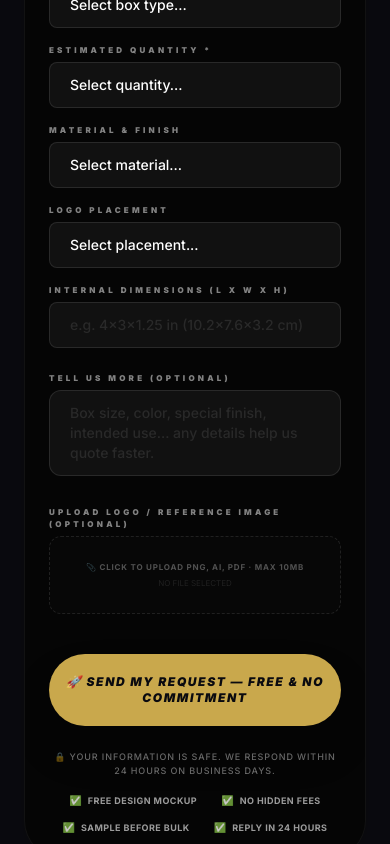
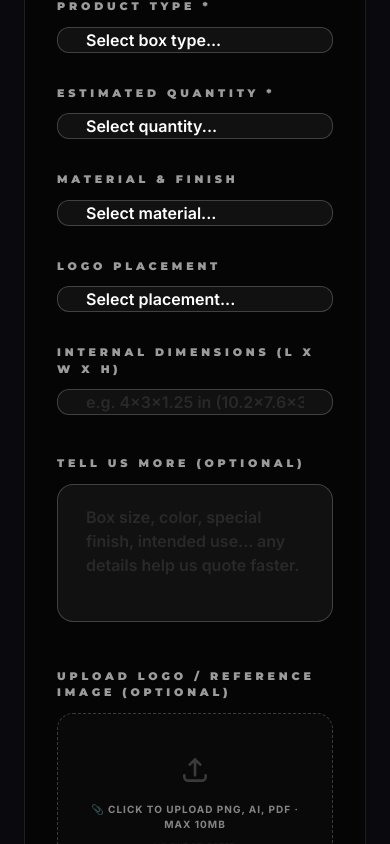
Before and after one commit to yaowei198299-cmd/side-packaging-site, a Next.js app: page / in a window 390 px wide. Shown: the part 5280-6124 px from the top of the page. Built offline with nearby package versions, Linux system fonts and the light colour scheme.

Commit message:
style: final font and brightness optimization for inquiry form to match LuxoPack exactly

```diff
--- a/components/InquiryForm.tsx
+++ b/components/InquiryForm.tsx
@@ -44,7 +44,7 @@
       <div className="mb-12 text-center px-4">
         <span className="text-[#C9A84C] font-black uppercase text-[10px] tracking-[0.4em] mb-6 block">GET A FREE QUOTE</span>
 
-        <h2 className="text-4xl md:text-5xl font-black text-white tracking-tighter leading-tight mb-8 font-montserrat">
+        <h2 className="text-4xl md:text-6xl font-black text-white tracking-tighter leading-tight mb-8 font-montserrat">
           🎁 Free Quote + 3D Mockup <br/>
           <span className="text-[#C9A84C] italic text-3xl md:text-4xl">in 24 Hours</span>
         </h2>
@@ -54,9 +54,9 @@
         </p>
 
         {/* Packaging Consultant Bar */}
-        <div className="bg-[#111111] border border-white/5 rounded-2xl p-4 md:p-5 flex items-center justify-between max-w-2xl mx-auto mb-12">
+        <div className="bg-[#111111] border border-white/5 rounded-2xl p-4 md:p-5 flex items-center justify-between max-w-2xl mx-auto mb-12 shadow-xl">
           <div className="flex items-center gap-4">
-            <div className="w-10 h-10 bg-[#C9A84C] rounded-full flex items-center justify-center text-black font-black text-lg font-montserrat">J</div>
+            <div className="w-10 h-10 bg-[#C9A84C] rounded-full flex items-center justify-center text-black font-black text-lg font-montserrat shadow-lg">J</div>
             <div className="text-left">
               <p className="text-white font-bold text-xs md:text-sm">Hi, I'm Jocelyn — your packaging consultant 👋</p>
               <p className="text-white/30 text-[9px] md:text-[10px] uppercase tracking-widest font-medium">Fill the form below and I'll personally respond with your free quote.</p>
@@ -69,22 +69,22 @@
         </div>
       </div>
 
-      <div className="bg-[#050505] p-6 md:p-10 rounded-[2.5rem] border border-white/5 shadow-2xl relative overflow-hidden">
-        <form onSubmit={handleSubmit} className="space-y-6">
-          <div className="grid md:grid-cols-2 gap-x-6 gap-y-4">
+      <div className="bg-[#050505] p-8 md:p-14 rounded-[2.5rem] border border-white/10 shadow-2xl relative overflow-hidden">
+        <form onSubmit={handleSubmit} className="space-y-10">
+          <div className="grid md:grid-cols-2 gap-x-10 gap-y-8">
             {[
               { id: 'name', label: 'Your Name *', placeholder: 'John Smith', required: true },
               { id: 'company', label: 'Company Name', placeholder: 'Your Brand / Company' },
               { id: 'email', label: 'Email Address *', placeholder: 'john@company.com', type: 'email', required: true },
               { id: 'phone', label: 'WhatsApp / Phone', placeholder: '+1 234 567 8900' },
             ].map((field) => (
-              <div key={field.id} className="space-y-1.5">
-                <label className="block text-[8px] font-black text-white/50 uppercase tracking-[0.4em]">{field.label}</label>
+              <div key={field.id} className="space-y-3">
+                <label className="block text-[11px] font-black text-white/60 uppercase tracking-[0.35em] font-montserrat">{field.label}</label>
                 <input
                   type={field.type || "text"}
                   required={field.required}
                   placeholder={field.placeholder}
-                  className="w-full px-5 py-3 bg-[#111111] border border-white/10 text-white rounded-lg focus:border-[#C9A84C] outline-none transition-all font-medium text-sm placeholder:text-white/10"
+                  className="w-full px-7 py-4.5 bg-[#111111] border border-white/20 text-white rounded-xl focus:border-[#C9A84C] outline-none transition-all font-semibold text-base placeholder:text-white/10"
                   value={(formData as any)[field.id]}
                   onChange={(e) => setFormData({...formData, [field.id]: e.target.value})}
                 />
@@ -92,11 +92,11 @@
             ))}
 
             {/* Dropdowns */}
-            <div className="space-y-1.5">
-              <label className="block text-[8px] font-black text-white/50 uppercase tracking-[0.4em]">Product Type *</label>
+            <div className="space-y-3">
+              <label className="block text-[11px] font-black text-white/60 uppercase tracking-[0.35em] font-montserrat">Product Type *</label>
               <select
                 required
-                className="w-full px-5 py-3 bg-[#111111] border border-white/10 text-white rounded-lg focus:border-[#C9A84C] outline-none transition-all font-medium text-sm appearance-none"
+                className="w-full px-7 py-4.5 bg-[#111111] border border-white/20 text-white rounded-xl focus:border-[#C9A84C] outline-none transition-all font-semibold text-base appearance-none"
                 value={formData.productType}
                 onChange={(e) => setFormData({...formData, productType: e.target.value})}
               >
@@ -109,11 +109,11 @@
               </select>
             </div>
 
-            <div className="space-y-1.5">
-              <label className="block text-[8px] font-black text-white/50 uppercase tracking-[0.4em]">Estimated Quantity *</label>
+            <div className="space-y-3">
+              <label className="block text-[11px] font-black text-white/60 uppercase tracking-[0.35em] font-montserrat">Estimated Quantity *</label>
               <select
                 required
-                className="w-full px-5 py-3 bg-[#111111] border border-white/10 text-white rounded-lg focus:border-[#C9A84C] outline-none transition-all font-medium text-sm appearance-none"
+                className="w-full px-7 py-4.5 bg-[#111111] border border-white/20 text-white rounded-xl focus:border-[#C9A84C] outline-none transition-all font-semibold text-base appearance-none"
                 value={formData.quantity}
                 onChange={(e) => setFormData({...formData, quantity: e.target.value})}
               >
@@ -126,10 +126,10 @@
               </select>
             </div>
 
-            <div className="space-y-1.5">
-              <label className="block text-[8px] font-black text-white/50 uppercase tracking-[0.4em]">Material & Finish</label>
+            <div className="space-y-3">
+              <label className="block text-[11px] font-black text-white/60 uppercase tracking-[0.35em] font-montserrat">Material & Finish</label>
               <select
-                className="w-full px-5 py-3 bg-[#111111] border border-white/10 text-white rounded-lg focus:border-[#C9A84C] outline-none transition-all font-medium text-sm appearance-none"
+                className="w-full px-7 py-4.5 bg-[#111111] border border-white/20 text-white rounded-xl focus:border-[#C9A84C] outline-none transition-all font-semibold text-base appearance-none"
                 value={formData.materialFinish}
                 onChange={(e) => setFormData({...formData, materialFinish: e.target.value})}
               >
@@ -141,10 +141,10 @@
               </select>
             </div>
 
-            <div className="space-y-1.5">
-              <label className="block text-[8px] font-black text-white/50 uppercase tracking-[0.4em]">Logo Placement</label>
+            <div className="space-y-3">
+              <label className="block text-[11px] font-black text-white/60 uppercase tracking-[0.35em] font-montserrat">Logo Placement</label>
               <select
-                className="w-full px-5 py-3 bg-[#111111] border border-white/10 text-white rounded-lg focus:border-[#C9A84C] outline-none transition-all font-medium text-sm appearance-none"
+                className="w-full px-7 py-4.5 bg-[#111111] border border-white/20 text-white rounded-xl focus:border-[#C9A84C] outline-none transition-all font-semibold text-base appearance-none"
                 value={formData.logoPlacement}
                 onChange={(e) => setFormData({...formData, logoPlacement: e.target.value})}
               >
@@ -156,67 +156,70 @@
               </select>
             </div>
 
-            <div className="space-y-1.5 md:col-span-2">
-              <label className="block text-[8px] font-black text-white/50 uppercase tracking-[0.4em]">Internal Dimensions (L x W x H)</label>
+            <div className="space-y-3 md:col-span-2">
+              <label className="block text-[11px] font-black text-white/60 uppercase tracking-[0.35em] font-montserrat">Internal Dimensions (L x W x H)</label>
               <input
                 type="text"
                 placeholder="e.g. 4x3x1.25 in (10.2x7.6x3.2 cm)"
-                className="w-full px-5 py-3 bg-[#111111] border border-white/10 text-white rounded-lg focus:border-[#C9A84C] outline-none transition-all font-medium text-sm placeholder:text-white/10"
+                className="w-full px-7 py-4.5 bg-[#111111] border border-white/20 text-white rounded-xl focus:border-[#C9A84C] outline-none transition-all font-semibold text-base placeholder:text-white/10"
                 value={formData.dimensions}
                 onChange={(e) => setFormData({...formData, dimensions: e.target.value})}
               />
             </div>
           </div>
 
-          <div className="space-y-1.5">
-            <label className="block text-[8px] font-black text-white/50 uppercase tracking-[0.4em]">Tell Us More (Optional)</label>
+          <div className="space-y-3">
+            <label className="block text-[11px] font-black text-white/60 uppercase tracking-[0.35em] font-montserrat">Tell Us More (Optional)</label>
             <textarea
-              rows={3}
+              rows={4}
               placeholder="Box size, color, special finish, intended use... any details help us quote faster."
-              className="w-full px-5 py-3 bg-[#111111] border border-white/10 text-white rounded-xl focus:border-[#C9A84C] outline-none transition-all font-medium text-sm placeholder:text-white/10 resize-none"
+              className="w-full px-7 py-5 bg-[#111111] border border-white/20 text-white rounded-2xl focus:border-[#C9A84C] outline-none transition-all font-semibold text-base placeholder:text-white/10 resize-none"
               value={formData.message}
               onChange={(e) => setFormData({...formData, message: e.target.value})}
             />
           </div>
 
-          <div className="space-y-1.5">
-            <label className="block text-[8px] font-black text-white/50 uppercase tracking-[0.4em]">Upload Logo / Reference Image (Optional)</label>
-            <div className="w-full px-5 py-6 bg-white/[0.01] border border-dashed border-white/10 text-center rounded-xl group hover:border-[#C9A84C]/50 transition-all cursor-pointer">
-                <p className="text-white/30 font-bold uppercase text-[8px] tracking-widest group-hover:text-white transition-colors">
+          <div className="space-y-3">
+            <label className="block text-[11px] font-black text-white/60 uppercase tracking-[0.35em] font-montserrat">Upload Logo / Reference Image (Optional)</label>
+            <div className="w-full px-7 py-10 bg-white/[0.02] border border-dashed border-white/20 text-center rounded-2xl group hover:border-[#C9A84C]/50 transition-all cursor-pointer">
+                <div className="mb-4 flex justify-center">
+                   <svg className="w-8 h-8 text-white/20 group-hover:text-[#C9A84C] transition-colors" fill="none" stroke="currentColor" viewBox="0 0 24 24"><path strokeLinecap="round" strokeLinejoin="round" strokeWidth="2" d="M4 16v1a3 3 0 003 3h10a3 3 0 003-3v-1m-4-8l-4-4m0 0L8 8m4-4v12" /></svg>
+                </div>
+                <p className="text-white/50 font-bold uppercase text-[10px] tracking-widest group-hover:text-white transition-colors">
                   📎 Click to upload PNG, AI, PDF · Max 10MB
                 </p>
-                <p className="text-white/10 text-[8px] uppercase mt-1">No file selected</p>
+                <p className="text-white/10 text-[9px] uppercase mt-2">No file selected</p>
             </div>
           </div>
 
-          <div className="pt-4 space-y-6">
+          <div className="pt-6 space-y-10">
               <button
                   type="submit"
                   disabled={isSubmitting}
-                  className={`w-full bg-[#C9A84C] text-black font-black uppercase italic tracking-widest py-5 rounded-full hover:bg-white hover:scale-[1.01] active:scale-95 transition-all shadow-2xl flex items-center justify-center space-x-3 ${isSubmitting ? 'opacity-50 cursor-not-allowed' : ''}`}
+                  className={`w-full bg-[#C9A84C] text-black font-black uppercase italic tracking-widest py-8 rounded-full hover:bg-white hover:scale-[1.01] active:scale-95 transition-all shadow-2xl flex items-center justify-center space-x-3 ${isSubmitting ? 'opacity-50 cursor-not-allowed' : ''}`}
               >
                   {isSubmitting ? (
-                      <span className="animate-pulse text-xs">Processing...</span>
+                      <span className="animate-pulse text-sm">Processing...</span>
                   ) : (
-                      <span className="text-xs md:text-sm">🚀 Send My Request — Free & No Commitment</span>
+                      <span className="text-base md:text-lg font-black">🚀 SEND MY REQUEST — FREE & NO COMMITMENT</span>
                   )}
               </button>
 
-              <div className="text-center space-y-4">
-                <p className="text-white/40 text-[9px] md:text-[10px] font-medium uppercase tracking-widest flex items-center justify-center gap-2">
+              <div className="text-center space-y-8 pb-4">
+                <p className="text-white/50 text-[11px] md:text-[12px] font-bold uppercase tracking-[0.25em] flex items-center justify-center gap-2">
                   🔒 Your information is safe. We respond within 24 hours on business days.
                 </p>
 
-                <div className="flex flex-wrap justify-center gap-x-6 gap-y-3">
+                <div className="flex flex-wrap justify-center gap-x-12 gap-y-5">
                   {[
                     "Free Design Mockup",
                     "No Hidden Fees",
                     "Sample Before Bulk",
                     "Reply in 24 Hours"
                   ].map((item, i) => (
-                    <div key={i} className="flex items-center gap-1.5">
-                      <span className="text-green-500/80 text-[10px]">✅</span>
-                      <span className="text-white/60 text-[9px] font-bold uppercase tracking-wider">{item}</span>
+                    <div key={i} className="flex items-center gap-3">
+                      <span className="text-green-500 text-[14px]">✅</span>
+                      <span className="text-white/70 text-[11px] md:text-[12px] font-black uppercase tracking-widest font-montserrat">{item}</span>
                     </div>
                   ))}
                 </div>
@@ -224,15 +227,15 @@
           </div>
 
           {status === 'success' && (
-            <div className="p-6 bg-green-500/10 border border-green-500/20 rounded-2xl text-center">
-              <p className="text-green-500 font-black uppercase text-[10px] tracking-[0.3em] animate-bounce">
+            <div className="p-8 bg-green-500/10 border border-green-500/20 rounded-3xl text-center">
+              <p className="text-green-500 font-black uppercase text-xs tracking-[0.3em] animate-bounce">
                 ✓ Successfully Sent! Our team will contact you in 24 hours.
               </p>
             </div>
           )}
           {status === 'error' && (
-            <div className="p-6 bg-red-500/10 border border-red-500/20 rounded-2xl text-center">
-              <p className="text-red-500 font-black uppercase text-[10px] tracking-[0.3em]">
+            <div className="p-8 bg-red-500/10 border border-red-500/20 rounded-3xl text-center">
+              <p className="text-red-500 font-black uppercase text-xs tracking-[0.3em]">
                 ✕ Something went wrong. Please check your connection and try again.
               </p>
             </div>
```
